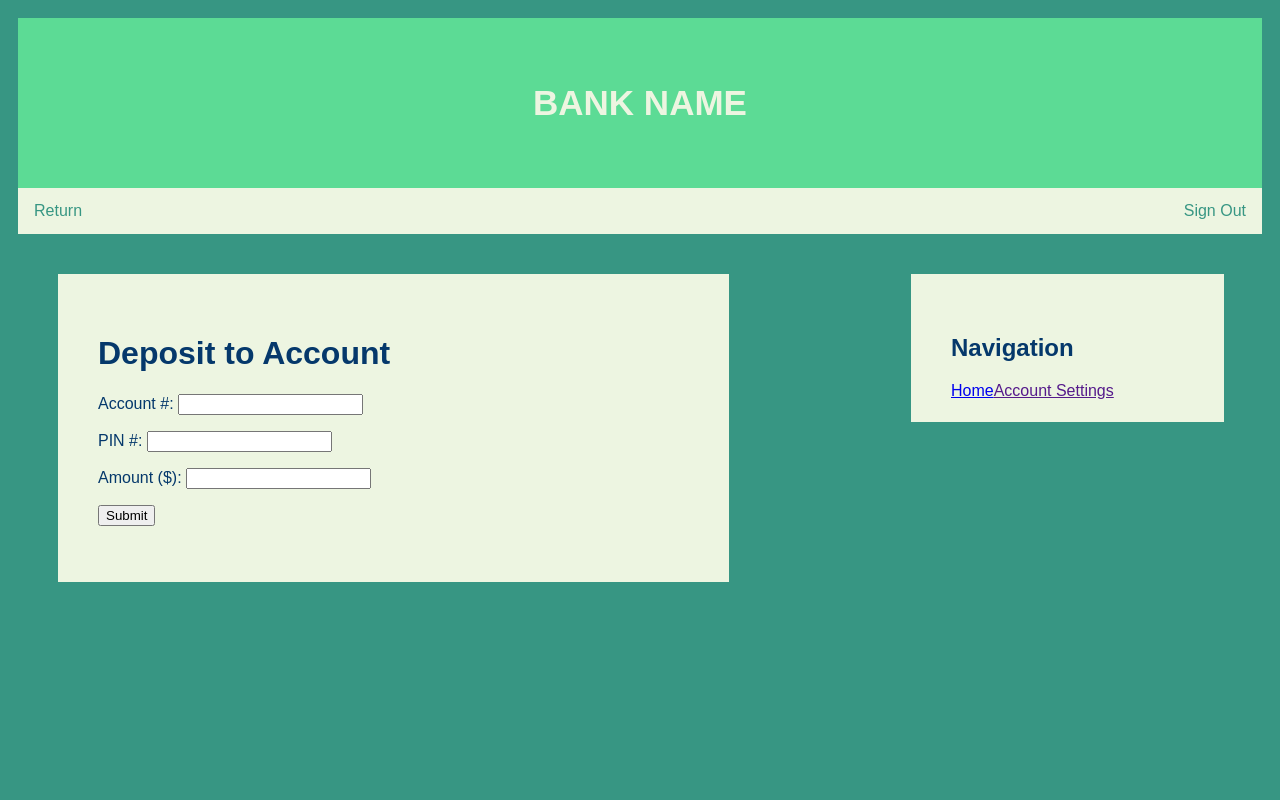
After one commit to sabrinalugoa21/CMPE131PROJECT, a PHP site: page /deposit.php in a window 1280 px wide. The commit adds this page. Run offline with PHP 8.4, Linux system fonts and the light colour scheme.

Commit message:
deposit.php, linked to userpage2.php, not linked to backend

```diff
--- /dev/null
+++ b/deposit.css
@@ -0,0 +1,83 @@
+<style>
+      * {
+        box-sizing: border-box;
+      }
+      /*BODY TEXT*/
+      body {
+        font-family: Arial;
+        color: #05386B;
+        padding: 10px;
+        background: #379683;
+      }
+      /* HEADER */
+      .header {
+        padding: 30px;
+        text-align: center;
+        background: #5cdb95;
+      }
+      .header h1 {
+        font-size: 35px;
+        color: #EDF5E1;
+      }
+
+      /*ACCOUNT CARDS*/
+      /* Left column */
+      .leftcolumn {
+        float: left;
+        padding-left: 40px;
+        width: 50%;
+      }
+
+      /* Right column */
+      .rightcolumn {
+        float: right;
+        width: 25%;
+        padding-right: 40px;
+
+      }
+
+      .account {
+        background-color: #EDF5E1;
+        padding: 40px;
+        margin-top: 40px;
+        width: 75%;
+      }
+
+      .column {
+        background-color: #EDF5E1;
+        padding: 40px;
+        margin-top: 40px;
+        width: 95%;
+      }
+
+      /* Clear floats after the columns */
+      .row:after {
+        content: "";
+        display: table;
+        clear: both;
+      }
+
+      /*TOP LINK BAR*/
+      .topnav {
+        overflow: hidden;
+        background-color: #EDF5E1;
+      }
+
+      .topnav a{
+            float: left;
+            display: block;
+            color: #379683;
+            text-align: center;
+            padding: 14px 16px;
+            text-decoration: none;
+      }
+      .topnav2 a{
+            float: left;
+            display: block;
+            color: #EDF5E1;
+            text-align: center;
+            padding: 14px 16px;
+            text-decoration: none;
+      }
+
+</style>
--- /dev/null
+++ b/deposit.php
@@ -0,0 +1,42 @@
+<html>
+  <head> <!This is the title of the webpage>
+    <meta charset="utf-8">
+    <title>Deposit</title>
+    <link rel="stylesheet" href="deposit.css">
+  </head>
+
+  <body>  <!This is the title page>
+      <div class = "row">
+          <div id = "grad1", class = "header"><h1>
+           <p class = "custom1"> BANK NAME</p>
+         </h1></div>
+          <div id = ""
+      		<div class="topnav">
+      			<a href="" style="float: right;"> Sign Out</a>
+      			<a href="userpage2.php" style="float: left;"> Return</a>
+      				</div>
+      			</div>
+
+          <div class = "rightcolumn">
+                <div class= "account">
+                       <h2> Navigation </h2>
+                       <a href="userpage2.php" style="float: left;"> Home</a>
+                       <a href= "" style= "float: left;"> Account Settings</a>
+                       <a href= "" style= "float: left;"> </a>
+                </div>
+          </div>
+
+            <div class = "leftcolumn">
+                  <div class = "column">
+                        <h1> Deposit to Account</h1>
+                        <form>
+                          <p>Account #: <input type="text"> </p>
+                          <p>PIN #: <input type="text"> </p>
+                          <p>Amount ($): <input type="text"> </p>
+                          <input type="submit">
+                        </form>
+                       </div>
+                  </div>
+
+  </body>
+</html>
--- a/userpage2.php
+++ b/userpage2.php
@@ -44,7 +44,7 @@
                       <h1> Transactions</h1>
                       <div class="topnav2">
                            <a href="" style="float: left;">Transfer</a>
-                            <a href="" style="float: left;">Deposit</a>
+                            <a href="deposit.php" style="float: left;">Deposit</a>
                      </div>
                 </div>
             </div>
```
